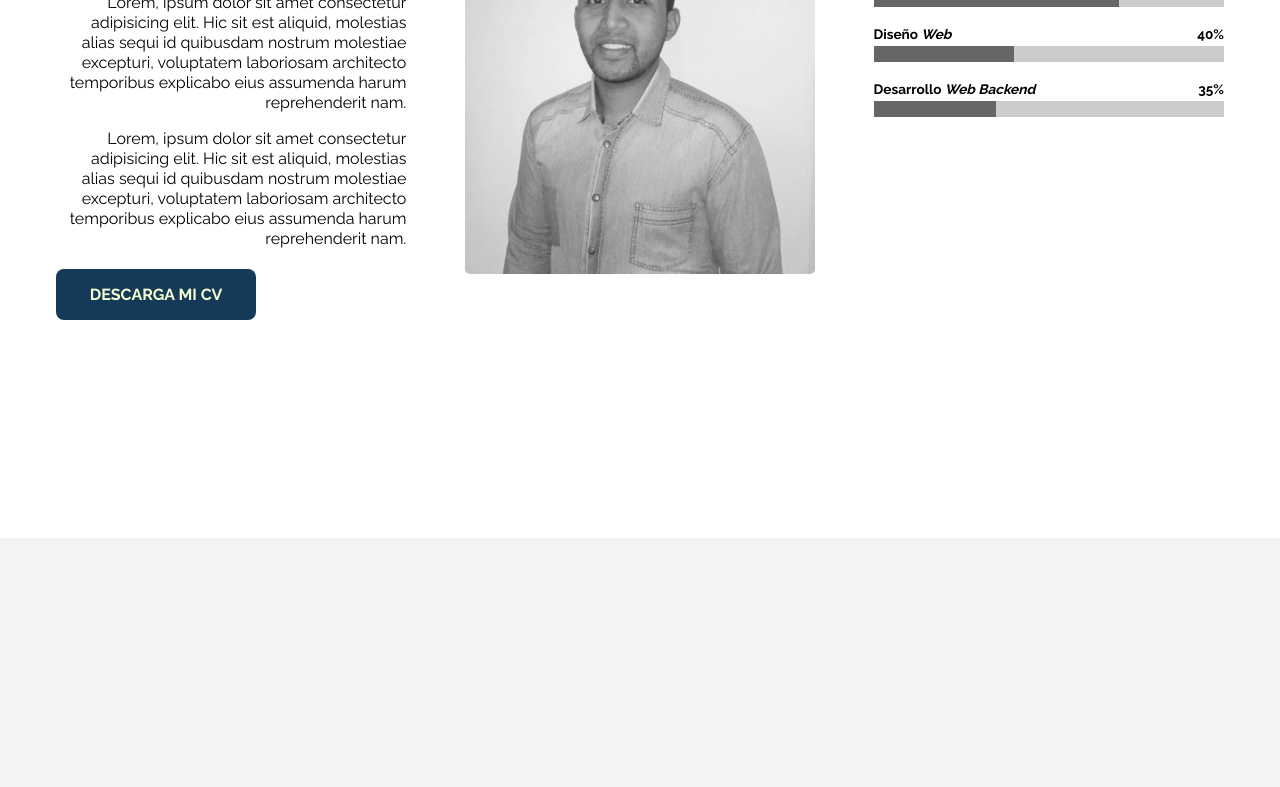
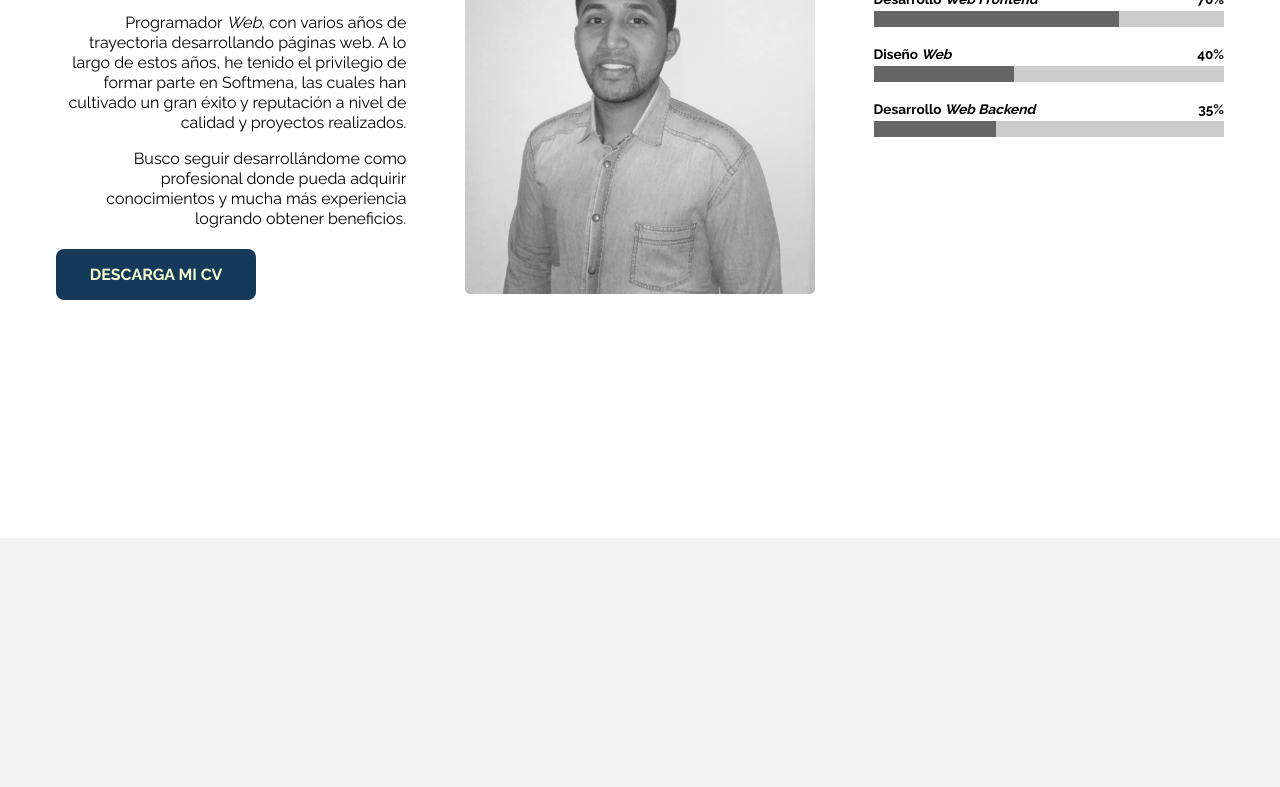
Before and after one commit to abelmenacastillo/abelmenacastillo.github.io, a plain HTML site: page index.html in a window 1280 px wide. Shown: the part 1115-1902 px from the top of the page. Drawn offline with Linux system fonts and the light colour scheme.

Commit message:
cambios descripcion

```diff
--- a/index.html
+++ b/index.html
@@ -72,8 +72,8 @@
               <h1>Abel Mena</h1>
               <h5>Desarrollador web</h5>
             </aside>
-            <p>Lorem, ipsum dolor sit amet consectetur adipisicing elit. Hic sit est aliquid, molestias alias sequi id quibusdam nostrum molestiae excepturi, voluptatem laboriosam architecto temporibus explicabo eius assumenda harum reprehenderit nam.</p>
-            <p>Lorem, ipsum dolor sit amet consectetur adipisicing elit. Hic sit est aliquid, molestias alias sequi id quibusdam nostrum molestiae excepturi, voluptatem laboriosam architecto temporibus explicabo eius assumenda harum reprehenderit nam.</p>
+            <p>Programador <i>Web</i>, con varios años de trayectoria desarrollando páginas web. A lo largo de estos años, he tenido el privilegio de formar parte en Softmena, las cuales han cultivado un gran éxito y reputación a nivel de calidad y proyectos realizados.</p>
+            <p>Busco seguir desarrollándome como profesional donde pueda adquirir conocimientos y mucha más experiencia logrando obtener beneficios.</p>
             <div class="text-center text-lg-left">
               <a class="btn" href="assets/CV Abel Castillo.docx" target="_blank" rel="noopener">DESCARGA MI CV</a>
             </div>
```
Also changed, not shown: 1 other file.
